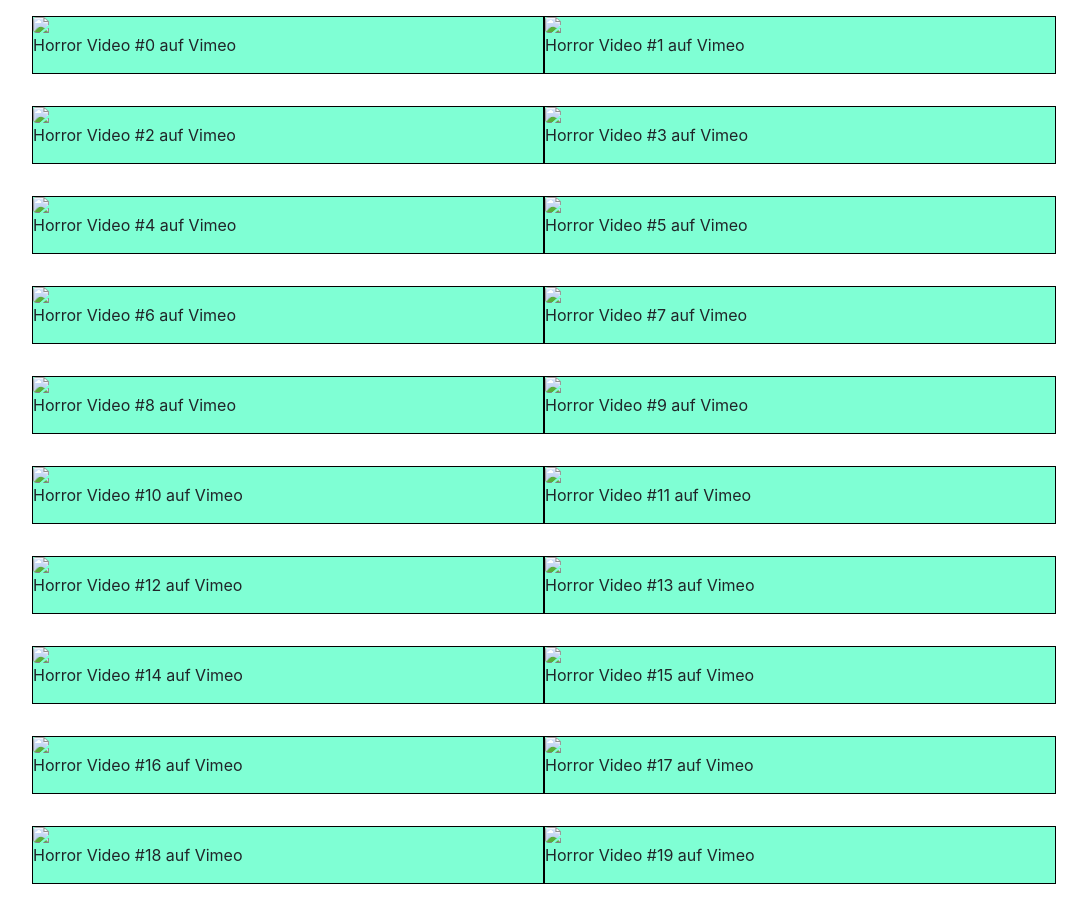
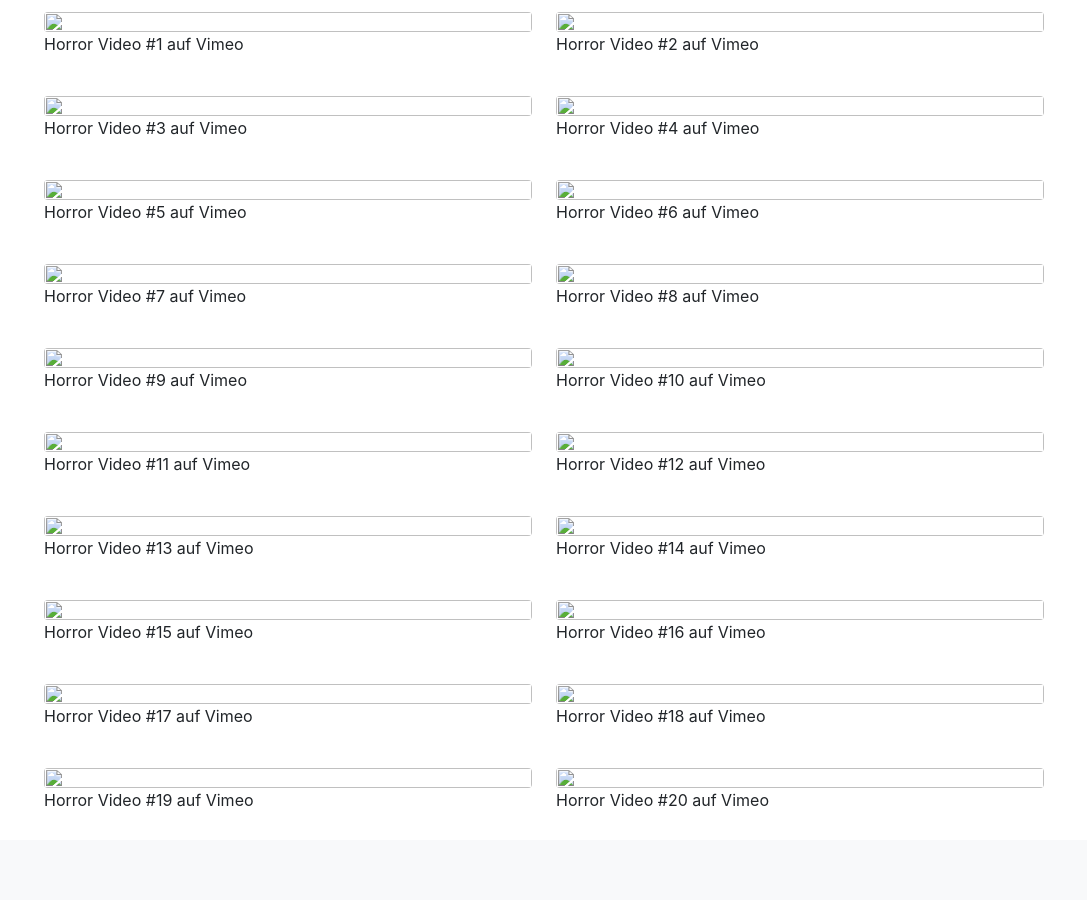
Before and after one commit to MEDT-Firma/BooTube, a PHP site: page / in a window 1280 px wide. Shown: the part 56-956 px from the top of the page, without its empty margins (96-1183 px from the left). After the commit the page ends 863 px from the top, so only its background shows below. Run offline with PHP 8.4, Linux system fonts and the light colour scheme; some libraries are stand-ins or nearby versions.

Commit message:
updated styling of homepage

```diff
--- a/index.php
+++ b/index.php
@@ -15,18 +15,31 @@
             flex-direction: row;
         }
 
+        .video:hover {
+            background-color: rgba(0, 0, 0, .1);
+        }
+
         .video {
+            padding: 4px;
             margin-top: 16px;
             margin-bottom: 16px;
+            margin: 8px;
             min-width: 350px;
-            /*width: 18%;*/
+            /*width: 18%;*//*
             background-color: aquamarine;
-            border: 1px black solid;
+            border: 1px black solid;*/
             flex: 1;
 
             display: inline-flex;
             justify-content: center;
             flex-direction: column;
+            border: none;
+            transition: background-color .3s;
+        }
+
+        .video img {
+            width: 100%;
+            height: auto;
         }
 
         .videos {
@@ -46,10 +59,10 @@
 <main>
     <div class="videos">
         <?php
-        for ($i = 0; $i < 20; $i++) {
+        for ($i = 1; $i <= 20; $i++) {
             $html_code = <<<ende
-<div class="video">
-            <img class="rounded" src="https://via.placeholder.com/350x200">
+<div class="video card">
+            <img class="rounded" src="https://via.placeholder.com/1920x1080">
             <p>Horror Video #{$i} auf Vimeo</p>
         </div>
 ende;
@@ -59,5 +72,9 @@ ende;
         ?>
     </div>
 </main>
+
+<script>
+
+</script>
 </body>
 </html>
```
